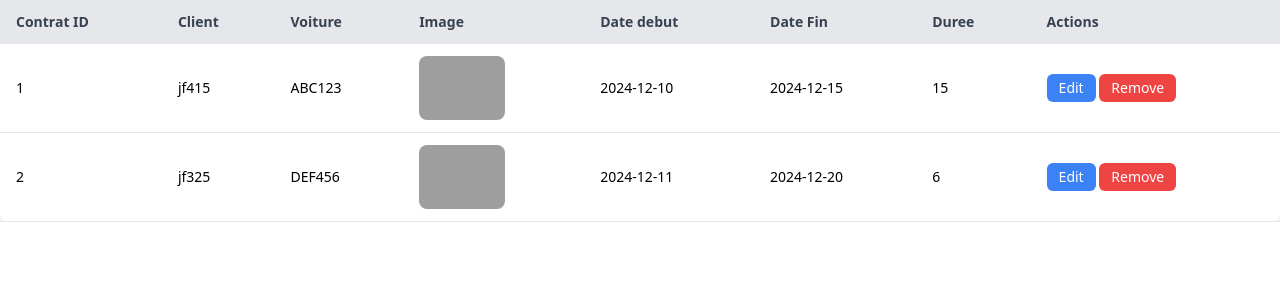
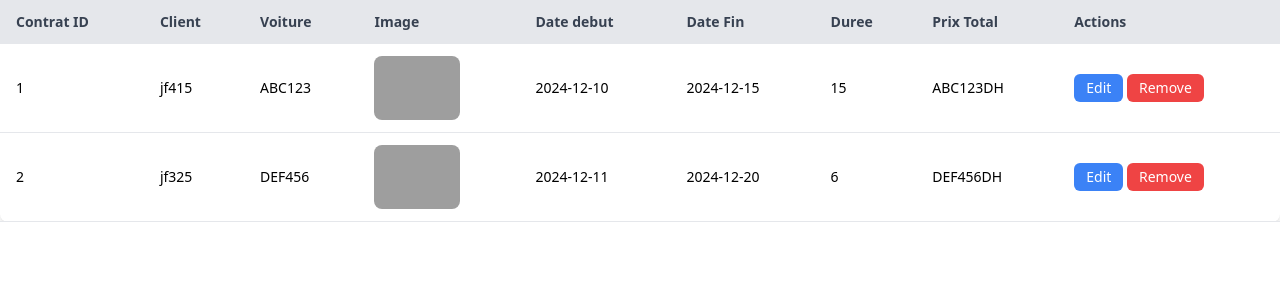
Before and after one commit to bouchta65/YC-Projet6-application-de-gestion-de-location-de-voitures, a PHP site: page /src/views/contrats.php in a window 1280 px wide. Shown: the part 72-372 px from the top of the page. Run offline with PHP 8.4, Linux system fonts and the light colour scheme; the visitor is signed in with stand-in values (Sample User, id 1); data comes from the database, SQL or seed files in the repository; some libraries are stand-ins or nearby versions; grey boxes are pictures that could not be loaded.

Commit message:
Ajout du champ 'prixtotal' à la table 'contrat' et calcul automatique du prix total après l'ajout d'un contrat

```diff
--- a/src/views/contrats.php
+++ b/src/views/contrats.php
@@ -176,8 +176,11 @@ if(isset($_POST['validateForm'])){
   $datedebut = $_POST['datedebut'];
   $datefin = $_POST['datefin'];
   $duree = (strtotime($datefin) - strtotime($datedebut)) / (60 * 60 * 24);
-
-  $sql = "INSERT INTO contrat (voiture_id,client_id,date_debut,date_fin,Duree) VALUES ('$idvoiture', '$idclient', '$datedebut','$datefin', '$duree')";
+  $sqll = "SELECT prix_location from voiture where matricule = '$idvoiture'";
+  $result = mysqli_query($conn,$sqll);
+  $prix = mysqli_fetch_row($result);
+  $prixtotall = $prix[0]*$duree;
+  $sql = "INSERT INTO contrat (voiture_id,client_id,date_debut,date_fin,Duree,prixtotal) VALUES ('$idvoiture', '$idclient', '$datedebut','$datefin', '$duree','$prixtotall')";
   mysqli_query($conn, $sql);
 }
 
@@ -197,6 +200,7 @@ $result = mysqli_query($conn, $sql2);
         <th class="py-3 px-4 text-left text-sm font-semibold">Date debut</th>
         <th class="py-3 px-4 text-left text-sm font-semibold">Date Fin</th>
         <th class="py-3 px-4 text-left text-sm font-semibold">Duree</th>
+        <th class="py-3 px-4 text-left text-sm font-semibold">Prix Total</th>
         <th class="py-3 px-4 text-left text-sm font-semibold">Actions</th>
       </tr>
     </thead>
@@ -210,11 +214,12 @@ $result = mysqli_query($conn, $sql2);
           echo '<td class="py-3 px-4 text-sm">'.$i[2].'</td>';
           echo '<td class="py-3 px-4 text-sm">'.$i[1].'</td>';
           echo '<td class="py-3 px-4">';
-          echo '<img src="'.$i[11].'" class=" h-16 object-cover rounded-lg">';
+          echo '<img src="'.$i[12].'" class=" h-16 object-cover rounded-lg">';
           echo '</td>';
           echo '<td class="py-3 px-4 text-sm">'.$i[3].'</td>';
           echo '<td class="py-3 px-4 text-sm">'.$i[4].'</td>';
           echo '<td class="py-3 px-4 text-sm">'.$i[5].'</td>';
+          echo '<td class="py-3 px-4 text-sm">'.$i[6].'DH</td>';
           echo '<td class="py-3 px-4 text-sm">';
           echo '   <form method="POST" action="">
                       <button type="submit" name="Edit" value="'.$i[0].'" class="bg-blue-500 text-white py-1 px-3 rounded-md hover:bg-blue-600">Edit</button>
@@ -250,7 +255,6 @@ if (isset($_POST['Edit'])) {
   $idvoiture = $contrat['voiture_id'];
   $datedebut = $contrat['date_debut'];
   $datefin = $contrat['date_fin'];
-  $duree = (strtotime($datefin) - strtotime($datedebut)) / (60 * 60 * 24);
 
 
 echo '
@@ -301,7 +305,15 @@ if(isset($_POST['EditForm'])){
     $datefin = $_POST['datefin'];
     $duree = (strtotime($datefin) - strtotime($datedebut)) / (60 * 60 * 24);
 
-  $sql5="UPDATE contrat SET date_debut = '$datedebut', date_fin = '$datefin', Duree = '$duree'
+    $sqlll = "SELECT voiture_id from contrat where contrat_id= '$idcontrat'";
+    $result = mysqli_query($conn,$sqlll);
+    $idvoiture = mysqli_fetch_row($result);
+    $sqll = "SELECT prix_location from voiture where matricule = '$idvoiture[0]'";
+    $result = mysqli_query($conn,$sqll);
+    $prix = mysqli_fetch_row($result);
+    $prixtotall = $prix[0]*$duree;
+
+  $sql5="UPDATE contrat SET date_debut = '$datedebut', date_fin = '$datefin', Duree = '$duree', prixtotal= '$prixtotall'
   where contrat_id = '$idcontrat'";
   mysqli_query($conn,$sql5);
   echo "<script>window.location.href = window.location.href;</script>";
```
